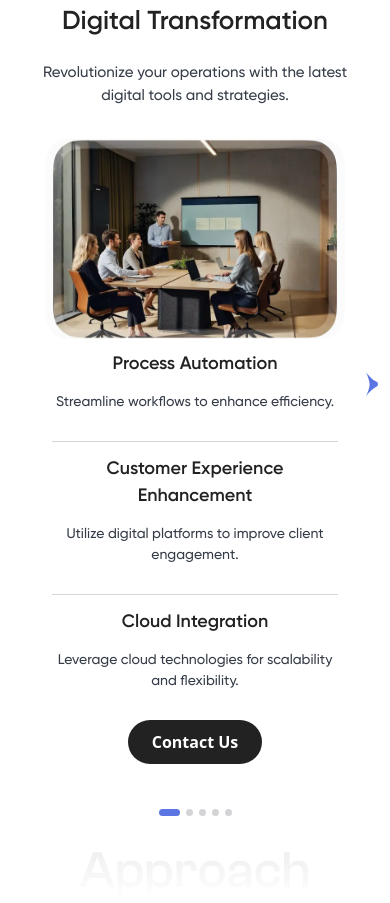
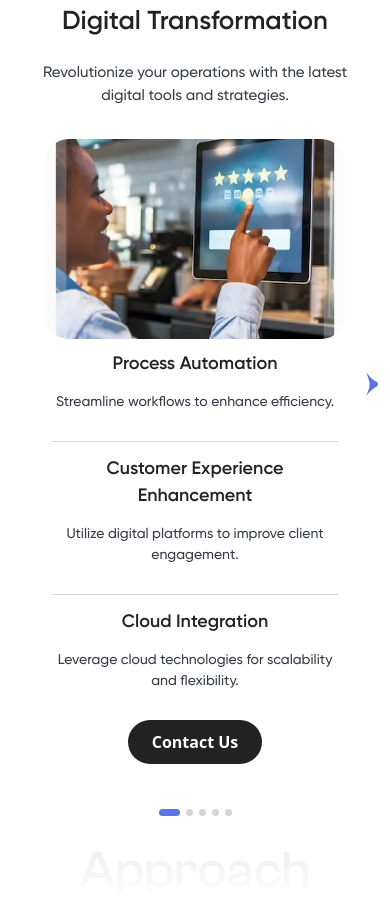
Before and after one commit to Faysel-Abdella/changesolutions, a Next.js app: page / in a window 390 px wide. Shown: the part 1180-2083 px from the top of the page. Built offline with nearby package versions, Linux system fonts and the light colour scheme; a web font is replaced by a local one.

Commit message:
service images corrected

```diff
--- a/src/app/sections/OurServicesSection.tsx
+++ b/src/app/sections/OurServicesSection.tsx
@@ -125,9 +125,9 @@ const OurServices = () => {
                   }
                 }
                 transition={{
-                  duration: 0.2,
-                  // ease: "easeInOut",
-                  // type: "tween",
+                  duration: 0.6, // Smoothens transition
+                  ease: "easeInOut", // Natural movement
+                  type: "inertia",
                 }}
               >
                 <Service {...service} />
--- a/src/components/Service.tsx
+++ b/src/components/Service.tsx
@@ -47,26 +47,17 @@ const Service: React.FC<ServicesProps> = ({
       </div>
       <div className="flex md:flex-row flex-col gap-3 items-center justify-center md:justify-between">
         {/* Image container with full height */}
-        <div className="hidden md:block w-[395px] h-full rounded-full">
+        <div className="sm:w-[345px] sm:h-[240px] w-[300px] h-[200px] md:w-[395px] md:h-full rounded-full">
           <Image
             loading="eager"
             src={imageURL}
             alt="a woman rating 5 stars on a customer service machine"
             width={261}
             height={490}
-            className="rounded-3xl w-full h-full object-cover"
+            className="rounded-3xl w-full h-full object-cover object-center"
           />
         </div>
-        <div className="sm:w-[345px] sm:h-[240px] w-[300px] h-[200px] md:hidden flex rounded-full">
-          <Image
-            loading="eager"
-            src={`/images/discuss2.webp`}
-            alt="a woman rating 5 stars on a customer service machine"
-            width={395}
-            height={240}
-            className="rounded-3xl w-full h-full object-cover"
-          />
-        </div>
+
         {/* Text container, centered and height-restricted */}
         <div className="flex flex-col justify-center px-[32px] md:h-full">
           <div className="flex flex-col items-center md:items-start justify-center w-full md:max-h-full">
```
